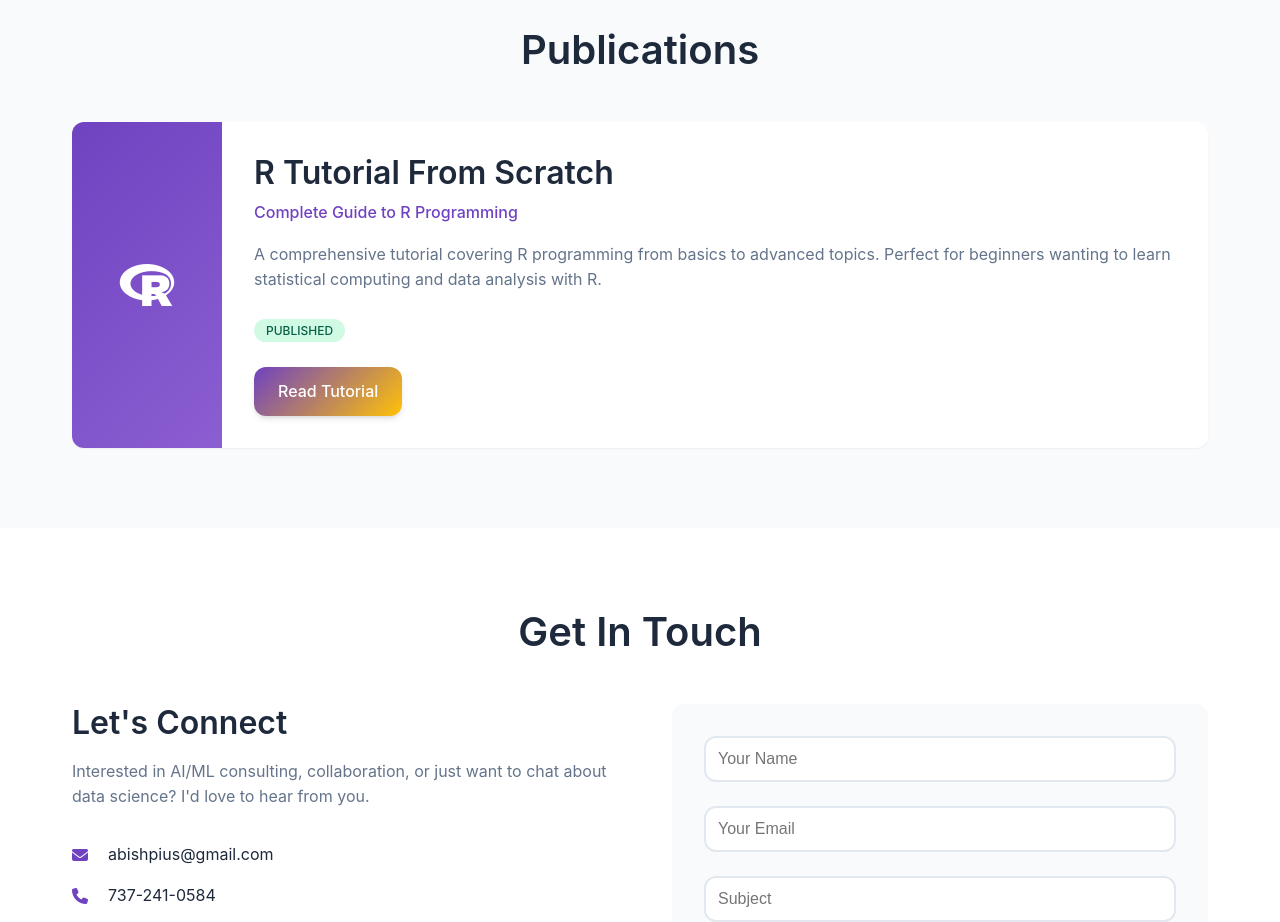
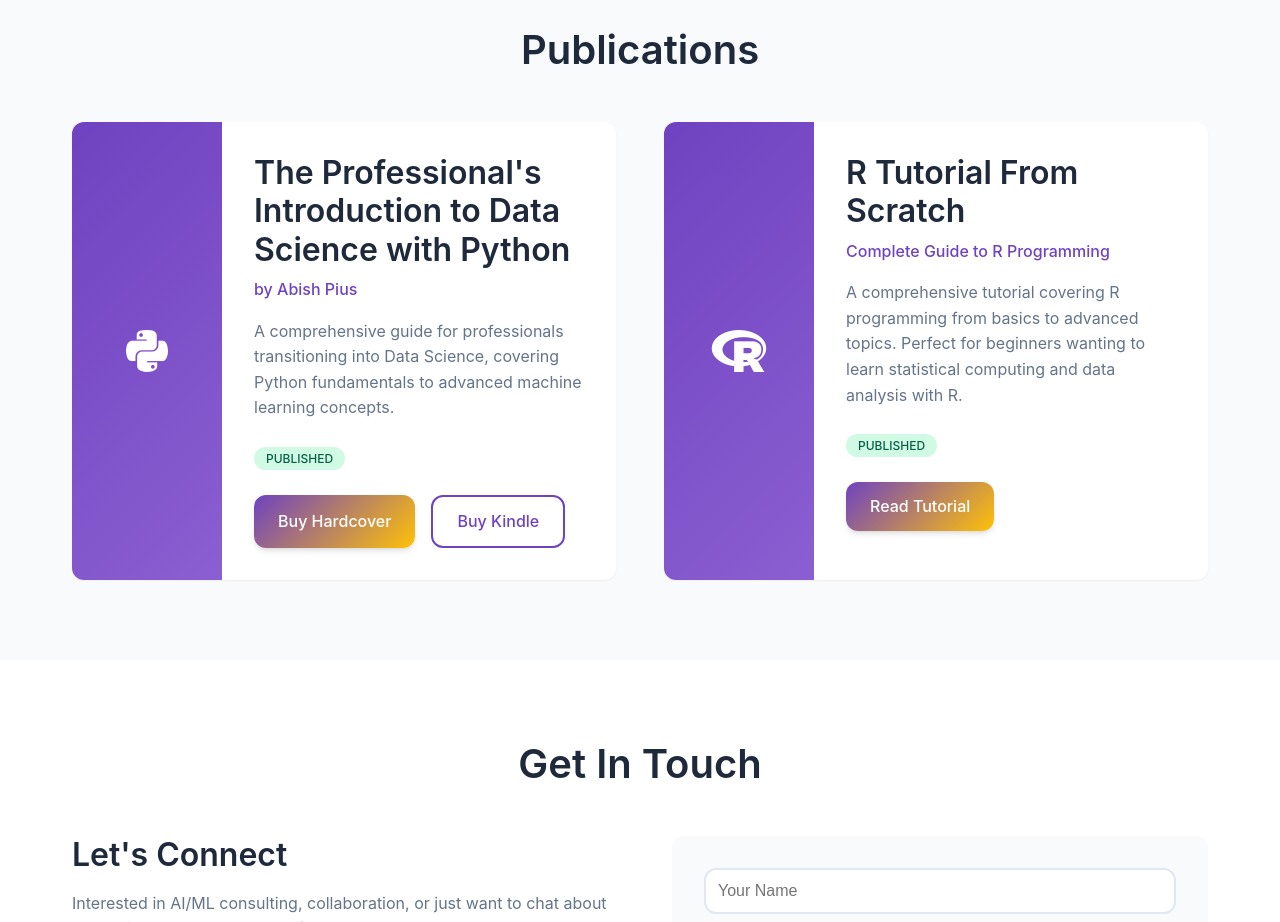
Before and after one commit to abishpius/Abishpius, a plain HTML site: page index.html in a window 1280 px wide. Shown: the part 3640-4562 px from the top of the page. Drawn offline with Linux system fonts and the light colour scheme.

Commit message:
added new book

```diff
--- a/index.html
+++ b/index.html
@@ -1,13 +1,3 @@
-<!DOCTYPE html>
-<html lang="en">
-<head>
-    <meta charset="UTF-8">
-    <meta name="viewport" content="width=device-width, initial-scale=1.0">
-    <title>Abish Pius - Data Scientist & AI/ML Engineer</title>
-    <link href="https://cdnjs.cloudflare.com/ajax/libs/font-awesome/6.4.0/css/all.min.css" rel="stylesheet">
-    <link href="style.css" rel="stylesheet">
-</head>
-<body>
 <!DOCTYPE html>
 <html lang="en">
 <head>
@@ -235,6 +225,23 @@
             <div class="books-grid">
                 <div class="book-card">
                     <div class="book-cover">
+                        <i class="fab fa-python"></i>
+                    </div>
+                    <div class="book-info">
+                        <h3>The Professional's Introduction to Data Science with Python</h3>
+                        <p class="book-subtitle">by Abish Pius</p>
+                        <p class="book-description">A comprehensive guide for professionals transitioning into Data Science, covering Python fundamentals to advanced machine learning concepts.</p>
+                        <div class="book-status">
+                            <span class="status-badge published">Published</span>
+                        </div>
+                        <div style="display: flex; gap: 1rem;">
+                            <a href="https://www.amazon.com/dp/B0G3HV8TBL" target="_blank" class="btn btn-primary">Buy Hardcover</a>
+                            <a href="https://www.amazon.com/dp/B0G39M1KQM" target="_blank" class="btn btn-secondary">Buy Kindle</a>
+                        </div>
+                    </div>
+                </div>
+                <div class="book-card">
+                    <div class="book-cover">
                         <i class="fab fa-r-project"></i>
                     </div>
                     <div class="book-info">
```
